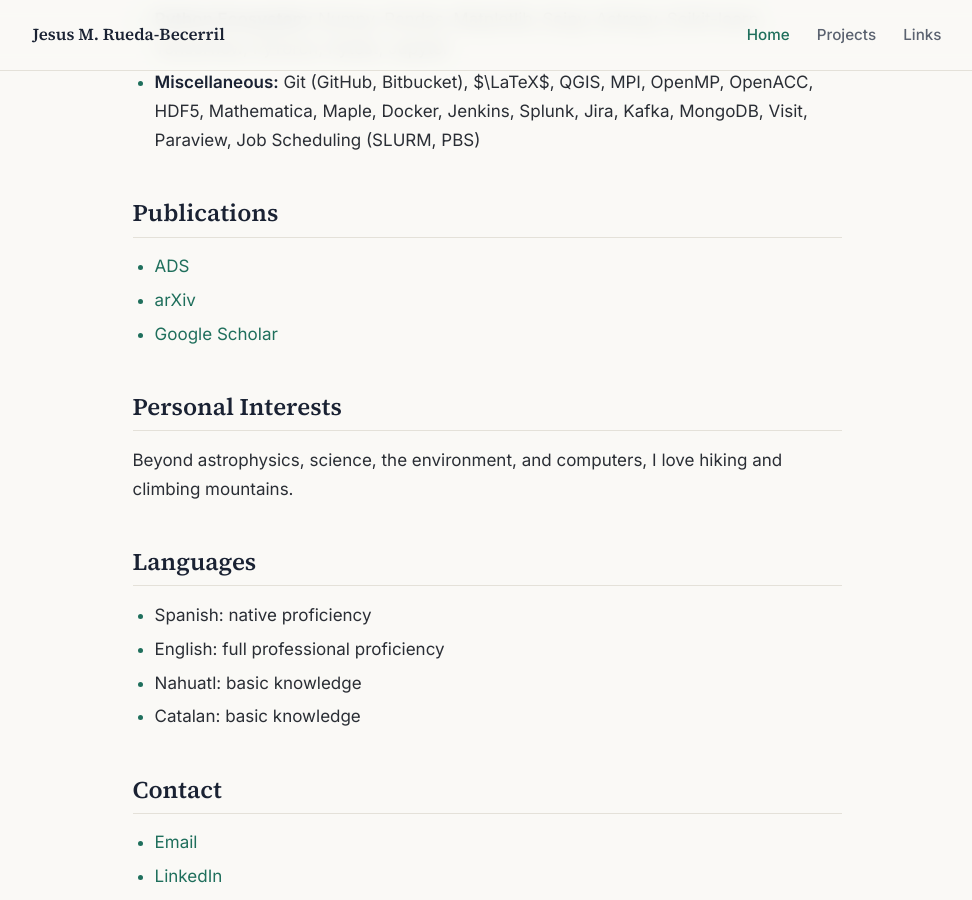
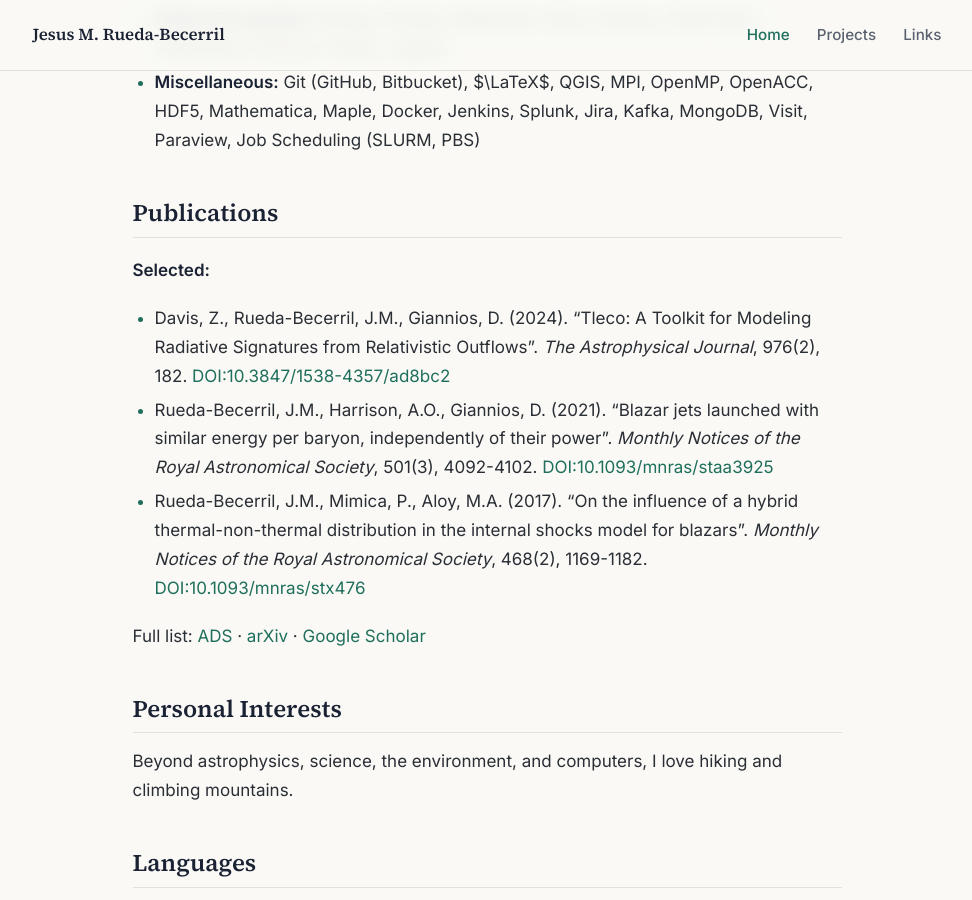
Before and after one commit to altjerue/altjerue.github.io, a Jekyll site: the page built from index.md, in a window 1280 px wide and 900 px high, scrolled down 3496 px. Shown: the whole window, without its empty margins (153-1125 px from the left). Built offline with Jekyll 4.4.1, drawn with Linux system fonts in a browser that asks for light colours.

Commit message:
Surface selected publications inline
Replace the bare ADS/arXiv/Scholar link list with three featured
papers (title, journal, DOI), using the same "selected" set already
curated in the jmrb_cv resume's publications_short.tex. The full
database links remain, reframed as "Full list".

Co-Authored-By: Claude Sonnet 5 <noreply@anthropic.com>

```diff
--- a/index.md
+++ b/index.md
@@ -74,9 +74,13 @@ I am a computational scientist with a Ph.D. in Physics and 10+ years developing
 
 ## Publications
 
-- [ADS](https://ui.adsabs.harvard.edu/#search/q=author%3A%22Rueda-Becerril%2C%20J.%20M.%22&sort=date%20desc%2C%20bibcode%20desc&p_=0)
-- [arXiv](https://arxiv.org/search/astro-ph?searchtype=author&query=Rueda-Becerril%2C+J+M)
-- [Google Scholar](https://scholar.google.com/citations?user=hrld5zgAAAAJ)
+**Selected:**
+
+- Davis, Z., Rueda-Becerril, J.M., Giannios, D. (2024). "Tleco: A Toolkit for Modeling Radiative Signatures from Relativistic Outflows". *The Astrophysical Journal*, 976(2), 182. [DOI:10.3847/1538-4357/ad8bc2](https://doi.org/10.3847/1538-4357/ad8bc2)
+- Rueda-Becerril, J.M., Harrison, A.O., Giannios, D. (2021). "Blazar jets launched with similar energy per baryon, independently of their power". *Monthly Notices of the Royal Astronomical Society*, 501(3), 4092-4102. [DOI:10.1093/mnras/staa3925](https://doi.org/10.1093/mnras/staa3925)
+- Rueda-Becerril, J.M., Mimica, P., Aloy, M.A. (2017). "On the influence of a hybrid thermal-non-thermal distribution in the internal shocks model for blazars". *Monthly Notices of the Royal Astronomical Society*, 468(2), 1169-1182. [DOI:10.1093/mnras/stx476](https://doi.org/10.1093/mnras/stx476)
+
+Full list: [ADS](https://ui.adsabs.harvard.edu/#search/q=author%3A%22Rueda-Becerril%2C%20J.%20M.%22&sort=date%20desc%2C%20bibcode%20desc&p_=0) · [arXiv](https://arxiv.org/search/astro-ph?searchtype=author&query=Rueda-Becerril%2C+J+M) · [Google Scholar](https://scholar.google.com/citations?user=hrld5zgAAAAJ)
 
 ## Personal Interests
 
```
